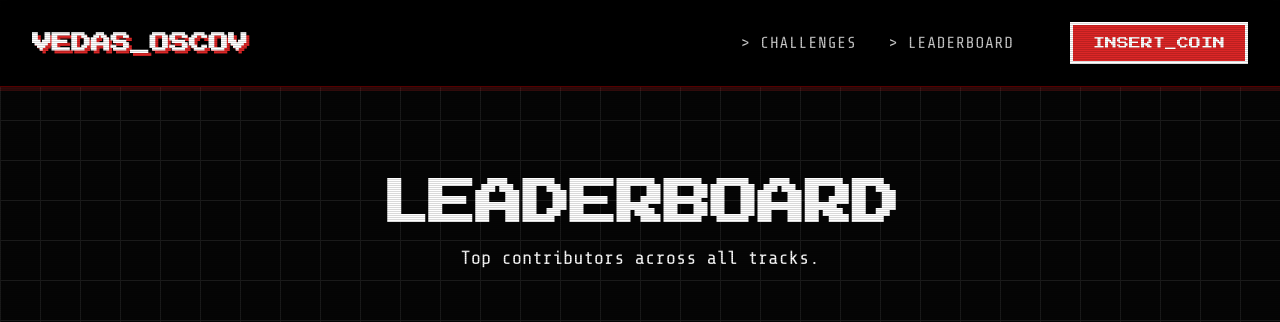
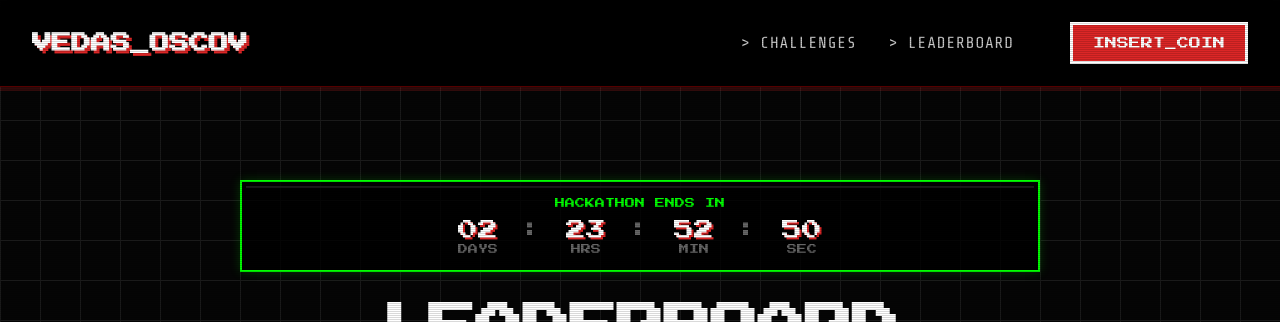
Before and after one commit to Vedas-OSCOV/oscov-codabot, a Next.js app: page /leaderboard in a window 1280 px wide. Shown: the top 322 px of the page. Built offline with nearby package versions, Linux system fonts and the light colour scheme; no server answers; the database is empty.

Commit message:
updated: TIME TO END

```diff
--- a/src/app/challenges/page.tsx
+++ b/src/app/challenges/page.tsx
@@ -5,6 +5,7 @@ import { redirect } from "next/navigation";
 import Navbar from "@/components/Navbar";
 import Link from "next/link";
 import ChallengeList from "@/components/ChallengeList";
+import CountdownTimer from "@/components/CountdownTimer";
 
 export const dynamic = 'force-dynamic';
 
--- a/src/app/dashboard/page.tsx
+++ b/src/app/dashboard/page.tsx
@@ -3,6 +3,7 @@ import { authOptions } from "@/lib/auth";
 import { prisma } from "@/lib/db";
 import { redirect } from "next/navigation";
 import Navbar from "@/components/Navbar";
+import CountdownTimer from "@/components/CountdownTimer";
 
 export const dynamic = 'force-dynamic';
 
@@ -42,6 +43,7 @@ export default async function DashboardPage() {
         <main style={{ minHeight: '100vh', paddingTop: '100px' }}>
             <Navbar />
             <div style={{ maxWidth: '800px', margin: '0 auto', padding: '0 24px' }}>
+                <CountdownTimer targetDate="2026-01-02T11:00:00+05:45" />
 
                 {(() => {
                     const { getFrenzyStatus } = require('@/lib/frenzy');
--- a/src/app/leaderboard/page.tsx
+++ b/src/app/leaderboard/page.tsx
@@ -2,6 +2,7 @@ import Navbar from '@/components/Navbar';
 import styles from './leaderboard.module.css';
 import { prisma } from '@/lib/db';
 import LeaderboardTabs from '@/components/LeaderboardTabs';
+import CountdownTimer from "@/components/CountdownTimer";
 
 export const dynamic = 'force-dynamic';
 
@@ -23,6 +24,8 @@ export default async function LeaderboardPage() {
             <Navbar />
 
             <div className={styles.container}>
+                <CountdownTimer targetDate="2026-01-02T11:00:00+05:45" />
+
                 <div className={styles.header}>
                     <h1 className={styles.title}>Leaderboard</h1>
                     <p className={styles.subtitle}>Top contributors across all tracks.</p>
--- a/src/app/page.tsx
+++ b/src/app/page.tsx
@@ -1,6 +1,7 @@
 import Navbar from "@/components/Navbar";
 import styles from "./page.module.css";
 import Link from "next/link";
+import CountdownTimer from "@/components/CountdownTimer";
 
 export default function Home() {
   return (
@@ -14,6 +15,9 @@ export default function Home() {
         <p className={styles.subtitle}>
           The Vedas-OSCOV Coding Marathon. Join the elite, solve real open-source issues, and prove your mastery.
         </p>
+
+        <CountdownTimer targetDate="2026-01-02T11:00:00+05:45" />
+
         <div className={styles.ctas}>
           <Link href="/challenges" className="button-primary">
             Start Coding
--- /dev/null
+++ b/src/components/CountdownTimer.tsx
@@ -0,0 +1,117 @@
+'use client';
+
+import { useState, useEffect } from 'react';
+
+interface CountdownTimerProps {
+    targetDate: string; // ISO String
+    label?: string;
+}
+
+export default function CountdownTimer({ targetDate, label = "HACKATHON ENDS IN" }: CountdownTimerProps) {
+    const [timeLeft, setTimeLeft] = useState<{
+        days: number;
+        hours: number;
+        minutes: number;
+        seconds: number;
+        isExpired: boolean;
+    } | null>(null);
+
+    useEffect(() => {
+        const calculateTimeLeft = () => {
+            const difference = +new Date(targetDate) - +new Date();
+
+            if (difference > 0) {
+                return {
+                    days: Math.floor(difference / (1000 * 60 * 60 * 24)),
+                    hours: Math.floor((difference / (1000 * 60 * 60)) % 24),
+                    minutes: Math.floor((difference / 1000 / 60) % 60),
+                    seconds: Math.floor((difference / 1000) % 60),
+                    isExpired: false
+                };
+            } else {
+                return { days: 0, hours: 0, minutes: 0, seconds: 0, isExpired: true };
+            }
+        };
+
+        // Initial set
+        setTimeLeft(calculateTimeLeft());
+
+        const timer = setInterval(() => {
+            setTimeLeft(calculateTimeLeft());
+        }, 1000);
+
+        return () => clearInterval(timer);
+    }, [targetDate]);
+
+    // Avoid hydration mismatch by waiting for client-side calc
+    if (!timeLeft) return null;
+
+    if (timeLeft.isExpired) {
+        return (
+            <div className="retro-window" style={{
+                padding: '12px 24px',
+                textAlign: 'center',
+                background: '#DC2626',
+                color: '#fff',
+                marginBottom: '24px',
+                border: '2px solid #fff'
+            }}>
+                <span style={{ fontFamily: '"Press Start 2P"', fontSize: '12px' }}>EVENT ENDED</span>
+            </div>
+        );
+    }
+
+    return (
+        <div className="retro-window" style={{
+            padding: '16px 24px',
+            textAlign: 'center',
+            marginBottom: '32px',
+            background: 'rgba(0, 0, 0, 0.8)',
+            border: '2px solid #0f0',
+            boxShadow: '0 0 10px rgba(0, 255, 0, 0.2)'
+        }}>
+            {label && <div style={{
+                color: '#0f0',
+                fontFamily: '"Press Start 2P"',
+                fontSize: '10px',
+                marginBottom: '12px'
+            }}>{label}</div>}
+
+            <div style={{
+                display: 'flex',
+                justifyContent: 'center',
+                gap: '24px',
+                fontFamily: '"Press Start 2P"',
+                color: '#fff'
+            }}>
+                <div style={{ display: 'flex', flexDirection: 'column', alignItems: 'center' }}>
+                    <span style={{ fontSize: '20px', color: '#fff', textShadow: '2px 2px #DC2626' }}>
+                        {timeLeft.days.toString().padStart(2, '0')}
+                    </span>
+                    <span style={{ fontSize: '10px', color: '#666', marginTop: '4px' }}>DAYS</span>
+                </div>
+                <div style={{ fontSize: '20px', color: '#666' }}>:</div>
+                <div style={{ display: 'flex', flexDirection: 'column', alignItems: 'center' }}>
+                    <span style={{ fontSize: '20px', color: '#fff', textShadow: '2px 2px #DC2626' }}>
+                        {timeLeft.hours.toString().padStart(2, '0')}
+                    </span>
+                    <span style={{ fontSize: '10px', color: '#666', marginTop: '4px' }}>HRS</span>
+                </div>
+                <div style={{ fontSize: '20px', color: '#666' }}>:</div>
+                <div style={{ display: 'flex', flexDirection: 'column', alignItems: 'center' }}>
+                    <span style={{ fontSize: '20px', color: '#fff', textShadow: '2px 2px #DC2626' }}>
+                        {timeLeft.minutes.toString().padStart(2, '0')}
+                    </span>
+                    <span style={{ fontSize: '10px', color: '#666', marginTop: '4px' }}>MIN</span>
+                </div>
+                <div style={{ fontSize: '20px', color: '#666' }}>:</div>
+                <div style={{ display: 'flex', flexDirection: 'column', alignItems: 'center' }}>
+                    <span style={{ fontSize: '20px', color: '#fff', textShadow: '2px 2px #DC2626' }}>
+                        {timeLeft.seconds.toString().padStart(2, '0')}
+                    </span>
+                    <span style={{ fontSize: '10px', color: '#666', marginTop: '4px' }}>SEC</span>
+                </div>
+            </div>
+        </div>
+    );
+}
```
Also changed, not shown: src/app/challenges/[id]/page.tsx (+24 -13 lines), src/lib/frenzy.ts (+19 -17 lines).
